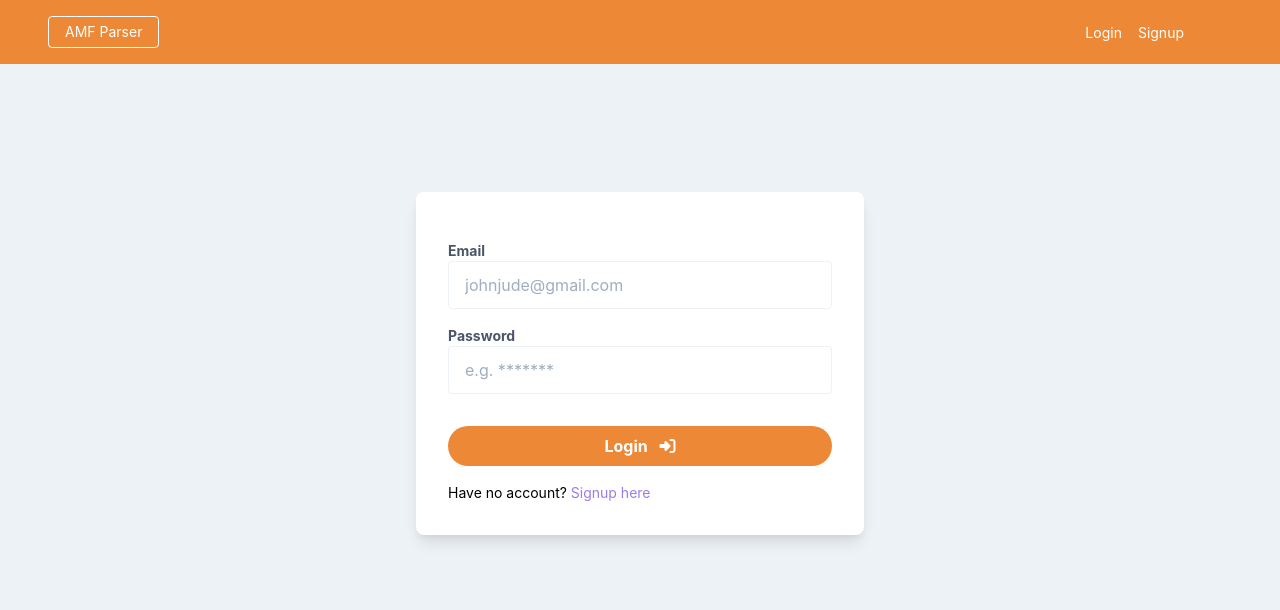
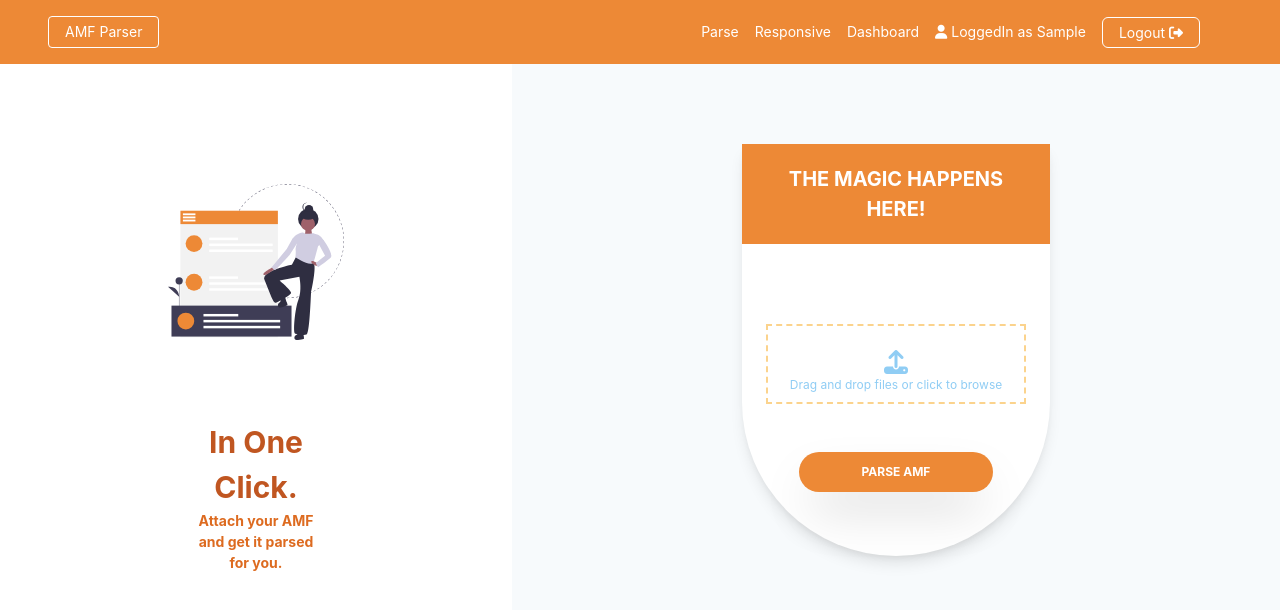
Before and after one commit to boyepanthera/amf-frontend, a React (Create React App) app: page /parse in a window 1280 px wide. Before the commit this address led to /auth. Shown: the top 610 px of the page. Built offline with nearby package versions, Linux system fonts and the light colour scheme; sample sign-in values are in the browser's storage.

Commit message:
safe auth

```diff
--- a/src/App.js
+++ b/src/App.js
@@ -7,6 +7,7 @@ import { Protector } from "./components/Protector";
 import { Home } from "./components/Home";
 import { Switch, Route } from "react-router-dom";
 import { Dashboard } from "./components/Dashboard";
+import {Responsive} from './components/Responsive'
 export const AuthContext = createContext();
 
 const initialState = {
@@ -65,6 +66,7 @@ export const App = () => {
         <Route path="/" exact component={Home} />
         <Protector path="/parse" exact component={Parse} />
         <Protector path="/dashboard" exact component={Dashboard} />
+        <Protector path="/responsive" exact component={Responsive} />
         <Route path="/auth" exact component={Login} />
         <Route path="/newauth" exact component={Signup} />
         <Route path="*" exact component={NotFound} />
--- a/src/components/Dashboard.js
+++ b/src/components/Dashboard.js
@@ -3,9 +3,9 @@ import { Navbar } from "./layouts/Navbar";
 import { Formik, Form, Field } from "formik";
 import * as Yup from "yup";
 import axios from "axios";
+// import {AuthContext} from '../App';
 
 export const Dashboard = () => {
-
   let [ledgers, setLedgers] = useState([]);
   let [err, setErr] = useState(null);
   let [success, setSuccess] = useState(null);
@@ -33,20 +33,17 @@ export const Dashboard = () => {
         setLedgers(response.data.ledgers);
       })
       .catch(err => {
-        // console.log(err);
         setErr(err.message);
       });
   }, []);
 
   const handleSubmit = async (values, { resetForm }) => {
     try {
-      // console.log(values);
       let res = await axios.post(
         "http://localhost:5003/api/v1/change",
         values,
         { headers: { Accept: "application/json" } }
       );
-      // console.log(res);
       setLedgers(res.data.ledgers);
       resetForm();
     } catch (err) {
@@ -92,7 +89,7 @@ export const Dashboard = () => {
           <div className="-my-2 py-2 overflow-x-auto sm:-mx-6 sm:px-6 lg:-mx-8 lg:px-8">
             <div className="align-middle inline-block min-w-full shadow overflow-hidden sm:rounded-lg border-b border-gray-200">
               <table className="min-w-full my-8">
-                <caption className="text-center font-bold text-2xl mb-6">
+                <caption className="text-center font-bold text-2xl uppercase mb-6">
                   Ledger Changes
                 </caption>
                 <thead className="my-8">
@@ -141,6 +138,16 @@ export const Dashboard = () => {
             </div>
           </div>
         </div>
+        {err ? (
+          <div className="text-red-500 text-center text-xs border border-red-200 bg-red-100 mt-6 py-1 rounded rounded-sm">
+            {err}
+          </div>
+        ) : null}
+        {success ? (
+          <div className="text-blue-500 text-center text-xs border border-blue-200 bg-blue-100 mt-6 py-1 rounded rounded-sm">
+            {success}
+          </div>
+        ) : null}
         <Formik
           initialValues={{
             oldCode: "",
@@ -153,7 +160,7 @@ export const Dashboard = () => {
         >
           {({ errors, touched }) => (
             <Form className="bg-white w-full px-12 rounded-lg shadow-xl py-6 mx-auto mt-8 mb-32">
-              <div className="text-center font-bold text-2xl mb-8">Add New</div>
+              <div className="text-center font-bold text-xl uppercase mb-8">Add New</div>
               <div className="flex flex-wrap -mx-3 mb-2">
                 <div className="w-full md:w-1/5 px-2 mb-6 md:mb-0">
                   <label className="block uppercase tracking-wide text-gray-700 text-xs font-bold mb-2">
@@ -220,7 +227,7 @@ export const Dashboard = () => {
                     type="submit"
                     className="bg-orange-500 rounded-md px-4 py-2 text-white"
                   >
-                    Add Change
+                   <i className="fas fa-plus-square "></i> Add Change
                   </button>
                 </div>
               </div>
--- a/src/components/Parse.js
+++ b/src/components/Parse.js
@@ -1,10 +1,9 @@
-import React, { useState, useContext } from "react";
+import React, { useState } from "react";
 import "../output.css";
 import { useDropzone } from "react-dropzone";
 import { LeftPanel } from "./LeftPanel";
 import { Form, Formik } from "formik";
 import { Navbar } from "./layouts/Navbar";
-import { AuthContext } from "../App";
 import styled from "styled-components";
 import * as Yup from "yup";
 import axios from "axios";
@@ -20,7 +19,7 @@ const UploadSchema = Yup.object().shape({
 });
 
 export function Parse() {
-  const { state } = useContext(AuthContext);
+  // const { state } = useContext(AuthContext);
   // console.log(state);
   const { acceptedFiles, getRootProps, getInputProps } = useDropzone();
   const [loading, setLoading] = useState(false);
@@ -167,7 +166,7 @@ export function Parse() {
                 {({ errors, touched, setFieldValue }) => (
                   <Form className="rounded-b-full shadow-lg bg-white pb-8 mx-auto sm:mt-20 mb-30 max-md w-2/5">
                     <div className="bg-orange-500  p-5">
-                      <div className="text-white sm:text-xl text-center capitalize font-bold">
+                      <div className="text-white sm:text-xl uppercase text-center  font-bold">
                         The Magic Happens here!
                       </div>
                     </div>
@@ -193,9 +192,10 @@ export function Parse() {
                               {files}
                             </ul>
                           ) : (
-                              <div className="text-center focus:outline-none py-8 md:text-xs text-sm m-auto text-blue-300">
-                                Drag and drop files or click to browse
-                            </div>
+                              <div className="text-center focus:outline-none pt-6 md:text-xs text-sm m-auto text-blue-300">
+                                <i className="fas text-2xl fa-upload"></i>
+                                <p className='pb-3'>Drag and drop files or click to browse</p>
+                              </div>
                             )}
                           {errors.file && touched.file ? (
                             <Err className="text sm">{errors.file}</Err>
@@ -205,7 +205,7 @@ export function Parse() {
                       <div className="mt-12 justify-center flex h-10">
                         <button
                           type="submit"
-                          className="w-3/4 md:text-xs font-bold bg-orange-500 mx-8 rounded-full hover:bg-orange-300 focus:outline-none shadow-2xl text-white"
+                          className="w-3/4 sm:text-xs uppercase font-bold bg-orange-500 mx-8 rounded-full hover:bg-orange-300 focus:outline-none shadow-2xl text-white"
                         >
                           {loading ? <Loader /> : "Parse AMF"}
                         </button>
--- a/src/components/Protector.js
+++ b/src/components/Protector.js
@@ -1,15 +1,13 @@
-import React, { useContext } from "react";
+import React from "react";
 import { Route, Redirect } from "react-router-dom";
-import { AuthContext } from "../App";
 
 export const Protector = ({ component: Component, ...rest }) => {
   let authToken = localStorage.getItem("token");
-  const { state } = useContext(AuthContext);
   return (
     <Route
       {...rest}
       render={({ location }) =>
-        authToken && state.isLoggedIn ? (
+        authToken ? (
           <Component />
         ) : (
             <Redirect
--- /dev/null
+++ b/src/components/Responsive.js
@@ -0,0 +1,16 @@
+import React from 'react';
+import {Navbar} from './layouts/Navbar'
+
+export const Responsive  = ()=> {
+
+    return(
+        <div className='h-screen bg-gray-200'>
+            <Navbar/>
+            <div className='flex flex-wrap m-3'>
+                <div className='sm:w-1/3 w-full text-white h-64 bg-orange-800'>Hi</div>
+                <div className='sm:w-1/3 w-full text-white h-64 bg-teal-800'>Hello</div>
+                <div className='sm:w-1/3 w-full text-white h-64 bg-red-800'>HEy</div>
+            </div>
+        </div>
+    )
+}
--- a/src/components/layouts/Navbar.js
+++ b/src/components/layouts/Navbar.js
@@ -4,7 +4,8 @@ import { AuthContext } from "../../App";
 
 export const Navbar = () => {
   let history = useHistory();
-  const { state, dispatch } = useContext(AuthContext);
+  const { dispatch } = useContext(AuthContext);
+  const user  = JSON.parse(localStorage.getItem('user'));
   const handleLogout = () => {
     dispatch({ type: "LOGOUT" });
     history.push("/auth");
@@ -35,7 +36,7 @@ export const Navbar = () => {
       </div>
       <div className="w-full block flex-grow lg:flex lg:items-center lg:w-auto  ml-auto">
         <div className="text-sm justify-end flex mr-8 lg:flex-grow">
-          {state.isLoggedIn ? (
+          {user ? (
             <>
               <div className="mt-1">
                 <Link
@@ -45,6 +46,12 @@ export const Navbar = () => {
                   Parse
                 </Link>
                 <Link
+                  to="/responsive"
+                  className="block mt-4 lg:inline-block lg:mt-0 text-white hover:text-white mr-4"
+                >
+                  Responsive
+                </Link>
+                <Link
                   to="/dashboard"
                   className="block mt-4 lg:inline-block lg:mt-0 text-white hover:text-white mr-4"
                 >
@@ -52,7 +59,7 @@ export const Navbar = () => {
                 </Link>
                 <span className="block mt-4 lg:inline-block lg:mt-0 text-white hover:text-white mr-4">
                   <i className="fas fa-user text-white"></i> LoggedIn as{" "}
-                  {state.user.firstName}
+                  {user.firstName}
                 </span>
               </div>
               <button
```
